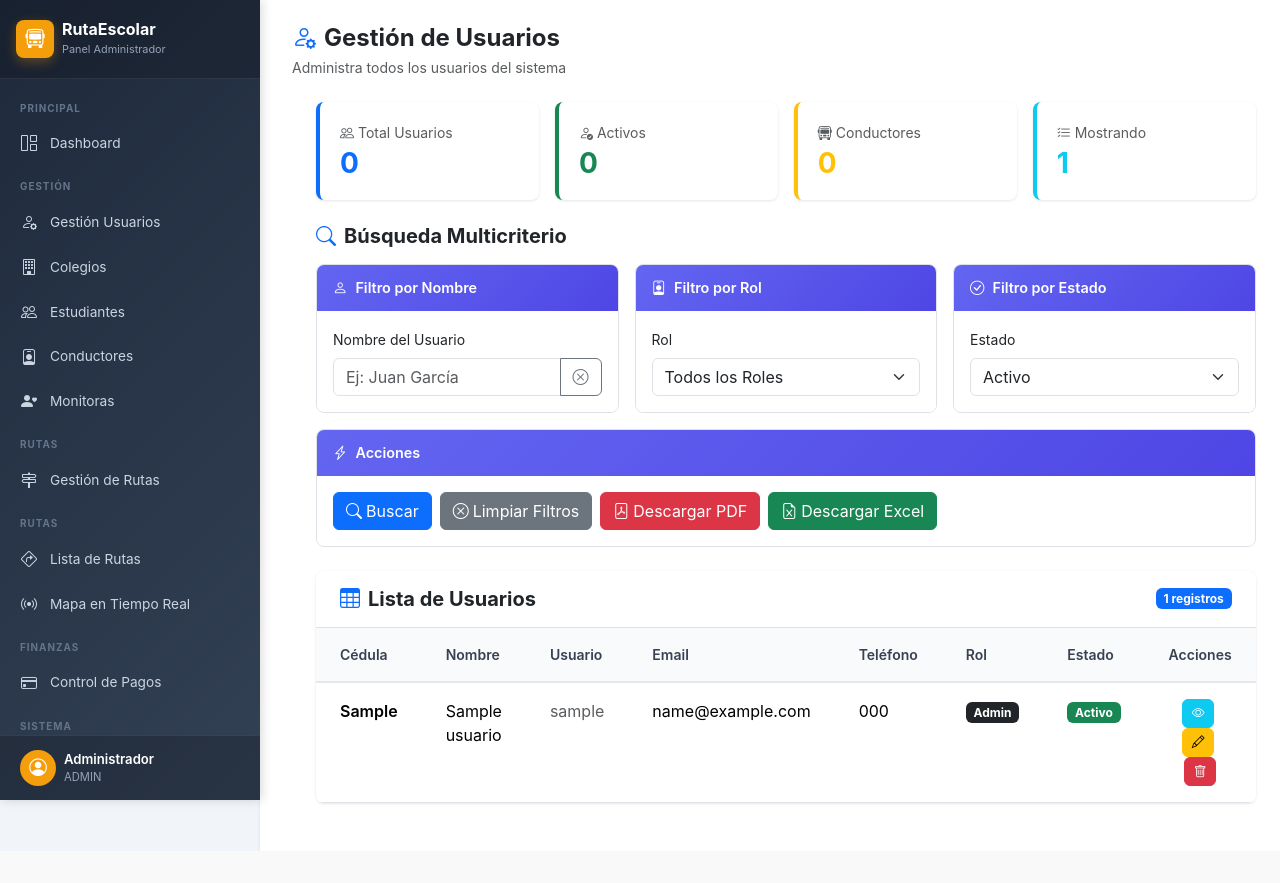
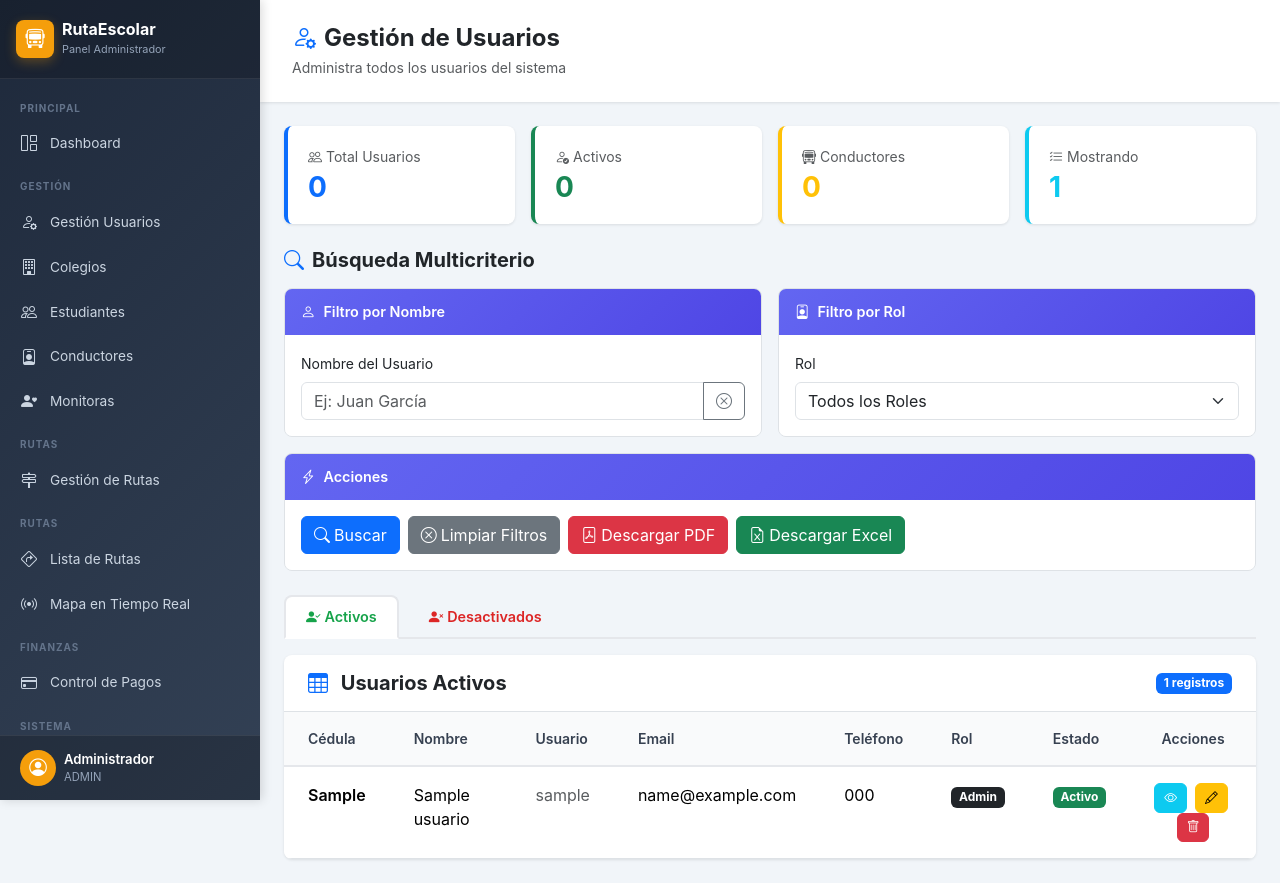
Before and after one commit to jhinehtalexandra-byte/safe-route-py, a Django app: template templates/usuarios/lista_usuarios.html in a window 1280 px wide. Before the commit the page ends 851 px from the top, so only its background shows below. Run offline with Django 5.2, Linux system fonts and the light colour scheme; tables that the repository leaves empty hold one stand-in row (values such as "Sample post"); the template is opened without the code that fills it: values that come from a table or form of the project are taken from there, most other values are stand-ins (such as "Sample title", 1, 10 or a date in 2020).

Commit message:
función reactivar

```diff
--- a/templates/usuarios/lista_usuarios.html
+++ b/templates/usuarios/lista_usuarios.html
@@ -38,6 +38,21 @@
         .table-container { background: white; border-radius: 0.5rem; overflow: hidden; box-shadow: 0 1px 3px rgba(0,0,0,0.1); }
         .table th { background-color: #f9fafb; font-weight: 600; font-size: 0.875rem; color: #374151; border-bottom: 2px solid #e5e7eb; }
         .btn-action { padding: 0.25rem 0.55rem; font-size: 0.8rem; border-radius: 6px; }
+
+        /* ── Pestañas Activos / Desactivados ── */
+        .tabs-estado { display: flex; gap: 0.5rem; margin-bottom: 1rem; border-bottom: 2px solid #e5e7eb; }
+        .tab-link {
+            padding: 0.6rem 1.25rem; font-weight: 600; font-size: 0.9rem;
+            text-decoration: none; border-radius: 0.5rem 0.5rem 0 0;
+            border: 2px solid transparent; border-bottom: none;
+            margin-bottom: -2px; transition: all 0.15s;
+        }
+        .tab-link.activos    { color: #16a34a; }
+        .tab-link.desactivos { color: #dc2626; }
+        .tab-link:hover { background-color: #f8fafc; }
+        .tab-link.selected.activos    { background: white; border-color: #e5e7eb; border-bottom: 2px solid white; color: #16a34a; }
+        .tab-link.selected.desactivos { background: white; border-color: #e5e7eb; border-bottom: 2px solid white; color: #dc2626; }
+
         @media (max-width: 992px) { .sidebar { margin-left: -260px; } .main-content { margin-left: 0; } }
     </style>
 </head>
@@ -55,7 +70,7 @@
                     </h1>
                     <p class="text-muted mb-0 small">Administra todos los usuarios del sistema</p>
                 </div>
-
+            </div>
         </div>
 
         <div class="p-4">
@@ -102,8 +117,11 @@
             <!-- Búsqueda Multicriterio -->
             <h5 class="fw-bold mb-3"><i class="bi bi-search me-2 text-primary"></i>Búsqueda Multicriterio</h5>
             <form method="GET" action="{% url 'usuarios' %}" id="filterForm">
+                <!-- Este campo oculto mantiene la pestaña activa (activo/inactivo) al buscar -->
+                <input type="hidden" name="estado" value="{{ estado }}">
+
                 <div class="row g-3 mb-4">
-                    <div class="col-md-4">
+                    <div class="col-md-6">
                         <div class="filter-card">
                             <div class="filter-card-header"><i class="bi bi-person me-2"></i>Filtro por Nombre</div>
                             <div class="filter-card-body">
@@ -119,7 +137,7 @@
                             </div>
                         </div>
                     </div>
-                    <div class="col-md-4">
+                    <div class="col-md-6">
                         <div class="filter-card">
                             <div class="filter-card-header"><i class="bi bi-person-badge me-2"></i>Filtro por Rol</div>
                             <div class="filter-card-body">
@@ -135,19 +153,6 @@
                             </div>
                         </div>
                     </div>
-                    <div class="col-md-4">
-                        <div class="filter-card">
-                            <div class="filter-card-header"><i class="bi bi-check-circle me-2"></i>Filtro por Estado</div>
-                            <div class="filter-card-body">
-                                <label class="form-label small">Estado</label>
-                                <select class="form-select" name="estado">
-                                    <option value="">Todos</option>
-                                    <option value="activo"   {% if estado == 'activo' %}selected{% endif %}>Activo</option>
-                                    <option value="inactivo" {% if estado == 'inactivo' %}selected{% endif %}>Inactivo</option>
-                                </select>
-                            </div>
-                        </div>
-                    </div>
                     <div class="col-12">
                         <div class="filter-card">
                             <div class="filter-card-header"><i class="bi bi-lightning-charge me-2"></i>Acciones</div>
@@ -155,7 +160,7 @@
                                 <button type="submit" class="btn btn-primary">
                                     <i class="bi bi-search me-1"></i>Buscar
                                 </button>
-                                <a href="{% url 'usuarios' %}" class="btn btn-secondary">
+                                <a href="{% url 'usuarios' %}?estado={{ estado }}" class="btn btn-secondary">
                                     <i class="bi bi-x-circle me-1"></i>Limpiar Filtros
                                 </a>
                                 <a href="{% url 'usuarios_pdf' %}?busqueda={{ busqueda|default:'' }}&rol={{ rol|default:'' }}&estado={{ estado|default:'' }}"
@@ -172,10 +177,25 @@
                 </div>
             </form>
 
+            <!-- ══ PESTAÑAS: Activos / Desactivados ══ -->
+            <div class="tabs-estado">
+                <a class="tab-link activos {% if estado != 'inactivo' %}selected{% endif %}"
+                   href="?estado=activo&busqueda={{ busqueda|default:'' }}&rol={{ rol|default:'' }}">
+                    <i class="bi bi-person-check-fill me-1"></i>Activos
+                </a>
+                <a class="tab-link desactivos {% if estado == 'inactivo' %}selected{% endif %}"
+                   href="?estado=inactivo&busqueda={{ busqueda|default:'' }}&rol={{ rol|default:'' }}">
+                    <i class="bi bi-person-x-fill me-1"></i>Desactivados
+                </a>
+            </div>
+
             <!-- Tabla -->
             <div class="table-container">
                 <div class="d-flex justify-content-between align-items-center px-4 py-3 border-bottom">
-                    <h5 class="mb-0 fw-bold"><i class="bi bi-table text-primary me-2"></i>Lista de Usuarios</h5>
+                    <h5 class="mb-0 fw-bold">
+                        <i class="bi bi-table text-primary me-2"></i>
+                        {% if estado == 'inactivo' %}Usuarios Desactivados{% else %}Usuarios Activos{% endif %}
+                    </h5>
                     <span class="badge bg-primary">{{ usuarios|length }} registros</span>
                 </div>
                 <div class="table-responsive">
@@ -197,7 +217,11 @@
                             <tr>
                                 <td colspan="8" class="text-center text-muted py-5">
                                     <i class="bi bi-person-x fs-1 d-block mb-2"></i>
-                                    No hay usuarios. <a href="{% url 'usuarios_nuevo' %}">Crea uno nuevo</a>.
+                                    {% if estado == 'inactivo' %}
+                                        No hay usuarios desactivados.
+                                    {% else %}
+                                        No hay usuarios. <a href="{% url 'usuarios_nuevo' %}">Crea uno nuevo</a>.
+                                    {% endif %}
                                 </td>
                             </tr>
                             {% else %}
@@ -237,11 +261,18 @@
                                     class="btn btn-warning btn-action me-1" title="Editar">
                                         <i class="bi bi-pencil"></i>
                                     </a>
-                                    <button type="button" class="btn btn-danger btn-action" title="Eliminar"
+                                    {% if u.activo %}
+                                    <button type="button" class="btn btn-danger btn-action" title="Desactivar"
                                             onclick="confirmarEliminarUsuario('{% url 'usuarios_eliminar' u.cedula %}','{{ u.nombre|escapejs }}')">
                                         <i class="bi bi-trash"></i>
                                     </button>
-</td>
+                                    {% else %}
+                                    <button type="button" class="btn btn-success btn-action" title="Reactivar"
+                                            onclick="confirmarReactivarUsuario('{% url 'usuarios_reactivar' u.cedula %}','{{ u.nombre|escapejs }}')">
+                                        <i class="bi bi-arrow-counterclockwise"></i>
+                                    </button>
+                                    {% endif %}
+                                </td>
                             </tr>
                             {% endfor %}
                             {% endif %}
@@ -331,33 +362,65 @@
         new bootstrap.Modal(document.getElementById('deleteUsuarioModal')).show();
     }
 
-    // Auto-cerrar alertas
+    function confirmarReactivarUsuario(url, nombre) {
+        document.getElementById('reactivarUsuarioForm').action = url;
+        document.getElementById('reactivarUsuarioNombre').textContent = nombre;
+        new bootstrap.Modal(document.getElementById('reactivarUsuarioModal')).show();
+    }
 
     // Auto-cerrar alertas después de 5 s
     setTimeout(() => document.querySelectorAll('.alert').forEach(a => {
         try { new bootstrap.Alert(a).close(); } catch(e) {}
     }), 5000);
 </script>
-<!-- Modal Confirmar Eliminación Usuario -->
+
+<!-- Modal Confirmar Desactivación -->
 <div class="modal fade" id="deleteUsuarioModal" tabindex="-1">
     <div class="modal-dialog">
         <div class="modal-content">
             <div class="modal-header border-danger">
                 <h5 class="modal-title text-danger">
-                    <i class="bi bi-exclamation-triangle me-2"></i>Confirmar Eliminación
+                    <i class="bi bi-exclamation-triangle me-2"></i>Confirmar Desactivación
                 </h5>
                 <button type="button" class="btn-close" data-bs-dismiss="modal"></button>
             </div>
             <div class="modal-body">
-                <p>¿Eliminar al usuario <strong id="deleteUsuarioNombre"></strong>?</p>
-                <p class="text-muted small"><strong class="text-danger">Esta acción no se puede deshacer.</strong></p>
+                <p>¿Desactivar al usuario <strong id="deleteUsuarioNombre"></strong>?</p>
+                <p class="text-muted small">El usuario no podrá iniciar sesión, pero su información se conserva y puedes reactivarlo cuando quieras.</p>
             </div>
             <div class="modal-footer">
                 <form method="POST" id="deleteUsuarioForm" action="">
                     {% csrf_token %}
                     <button type="button" class="btn btn-secondary me-2" data-bs-dismiss="modal">Cancelar</button>
                     <button type="submit" class="btn btn-danger">
-                        <i class="bi bi-trash me-1"></i>Sí, Eliminar
+                        <i class="bi bi-trash me-1"></i>Sí, Desactivar
+                    </button>
+                </form>
+            </div>
+        </div>
+    </div>
+</div>
+
+<!-- Modal Confirmar Reactivación -->
+<div class="modal fade" id="reactivarUsuarioModal" tabindex="-1">
+    <div class="modal-dialog">
+        <div class="modal-content">
+            <div class="modal-header border-success">
+                <h5 class="modal-title text-success">
+                    <i class="bi bi-arrow-counterclockwise me-2"></i>Confirmar Reactivación
+                </h5>
+                <button type="button" class="btn-close" data-bs-dismiss="modal"></button>
+            </div>
+            <div class="modal-body">
+                <p>¿Reactivar al usuario <strong id="reactivarUsuarioNombre"></strong>?</p>
+                <p class="text-muted small">El usuario podrá volver a iniciar sesión normalmente.</p>
+            </div>
+            <div class="modal-footer">
+                <form method="POST" id="reactivarUsuarioForm" action="">
+                    {% csrf_token %}
+                    <button type="button" class="btn btn-secondary me-2" data-bs-dismiss="modal">Cancelar</button>
+                    <button type="submit" class="btn btn-success">
+                        <i class="bi bi-arrow-counterclockwise me-1"></i>Sí, Reactivar
                     </button>
                 </form>
             </div>
--- a/usuarios/urls.py
+++ b/usuarios/urls.py
@@ -59,6 +59,7 @@
     path('usuarios/excel/',                 views.usuarios_excel,    name='usuarios_excel'),
     path('usuarios/<str:cedula>/editar/',   views.usuarios_editar,   name='usuarios_editar'),
     path('usuarios/<str:cedula>/eliminar/', views.usuarios_eliminar, name='usuarios_eliminar'),
+    path('usuarios/<str:cedula>/reactivar/', views.usuarios_reactivar, name='usuarios_reactivar'),
 
     # ── Colegios ─────────────────────────────────────────────────
     path('colegios/',                     colegios_views.lista_colegios,   name='colegios'),
```
Also changed, not shown: usuarios/views.py (+24 -1 lines).
